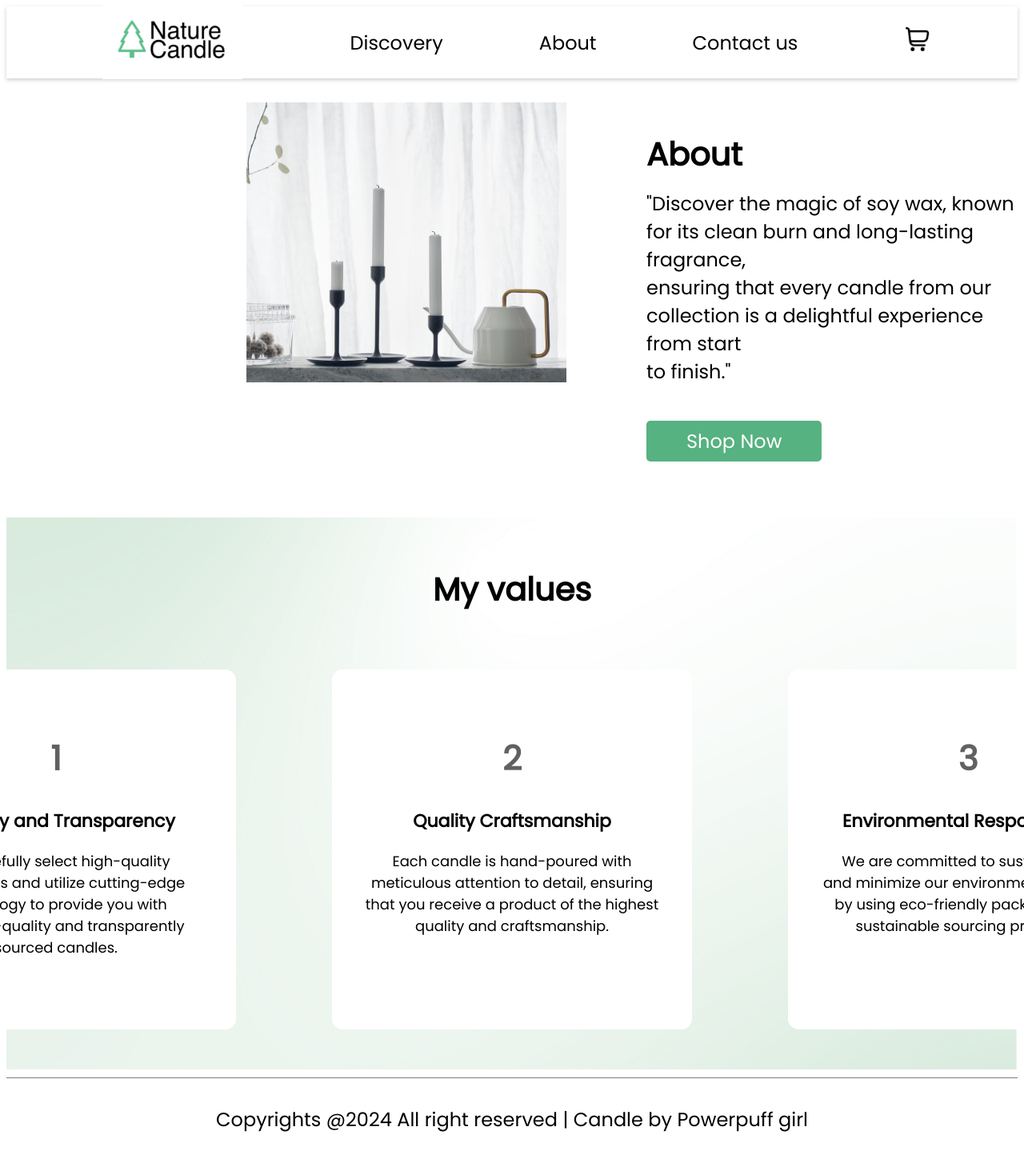
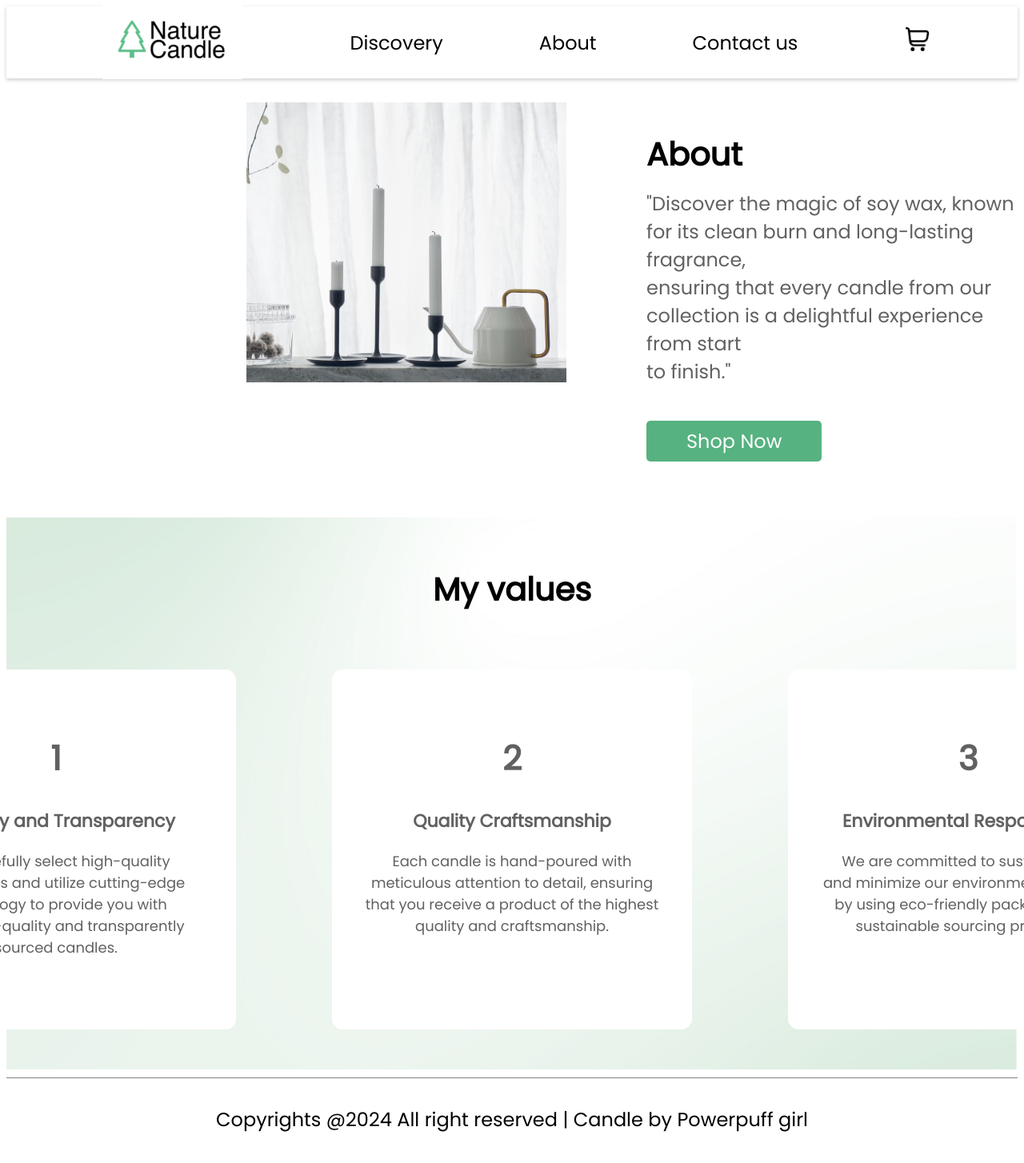
Before and after one commit to jajerrr/Candle-cn334, a Next.js app: page /about in a window 1280 px wide. Shown: the top 1454 px of the page at 80% size. Built offline with nearby package versions, Linux system fonts and the light colour scheme.

Commit message:
update about page

```diff
--- a/styles/about.module.css
+++ b/styles/about.module.css
@@ -26,7 +26,10 @@
   .sub {
     font-size: 24px;
     font-weight: 100;
+    color: #616161;
+    font-weight: 100;
   }
+
   .button {
     background-color: #56B280;
     color: white;
@@ -96,9 +99,11 @@
 .title {
     font-weight: bolder;
     font-size: 22px;
+    color: #616161;
 }
 
 .content {
     margin-top: -50px;
     font-size: 18px;
+    color: #616161;
 }
```
